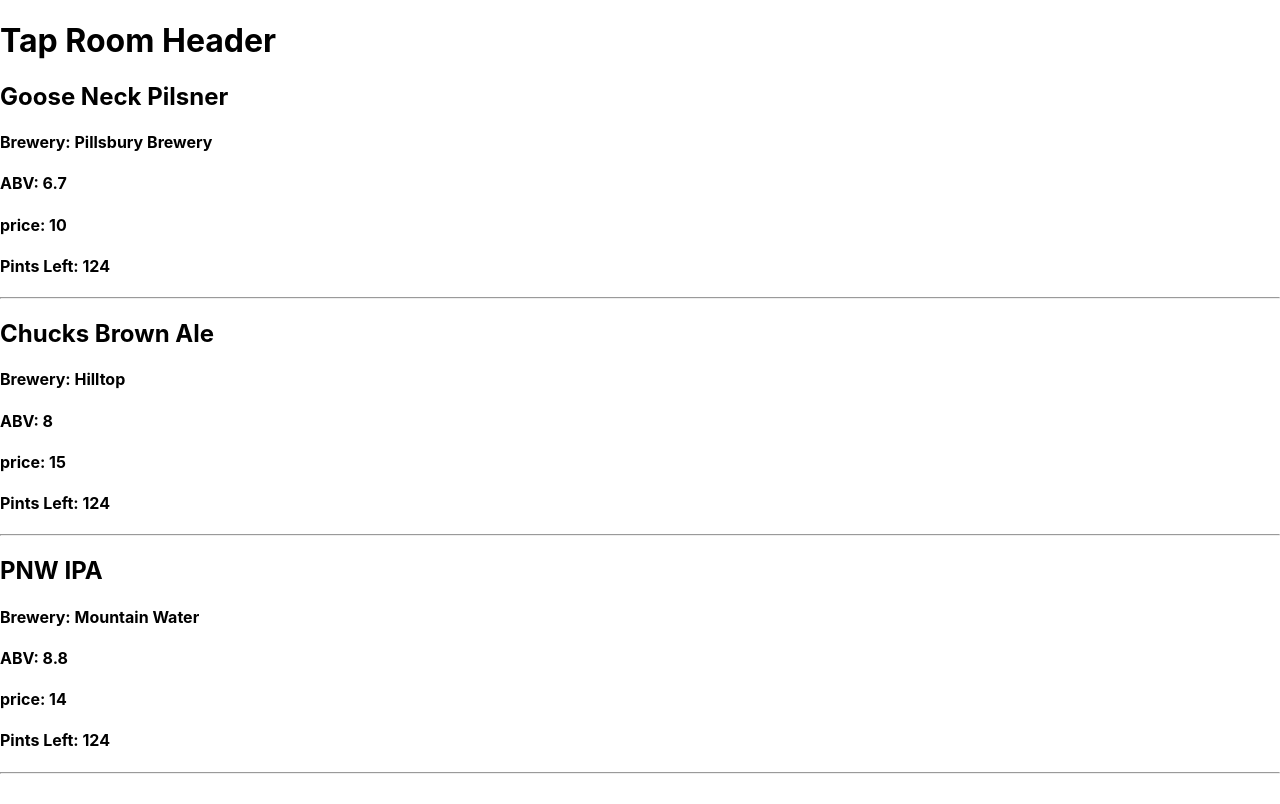
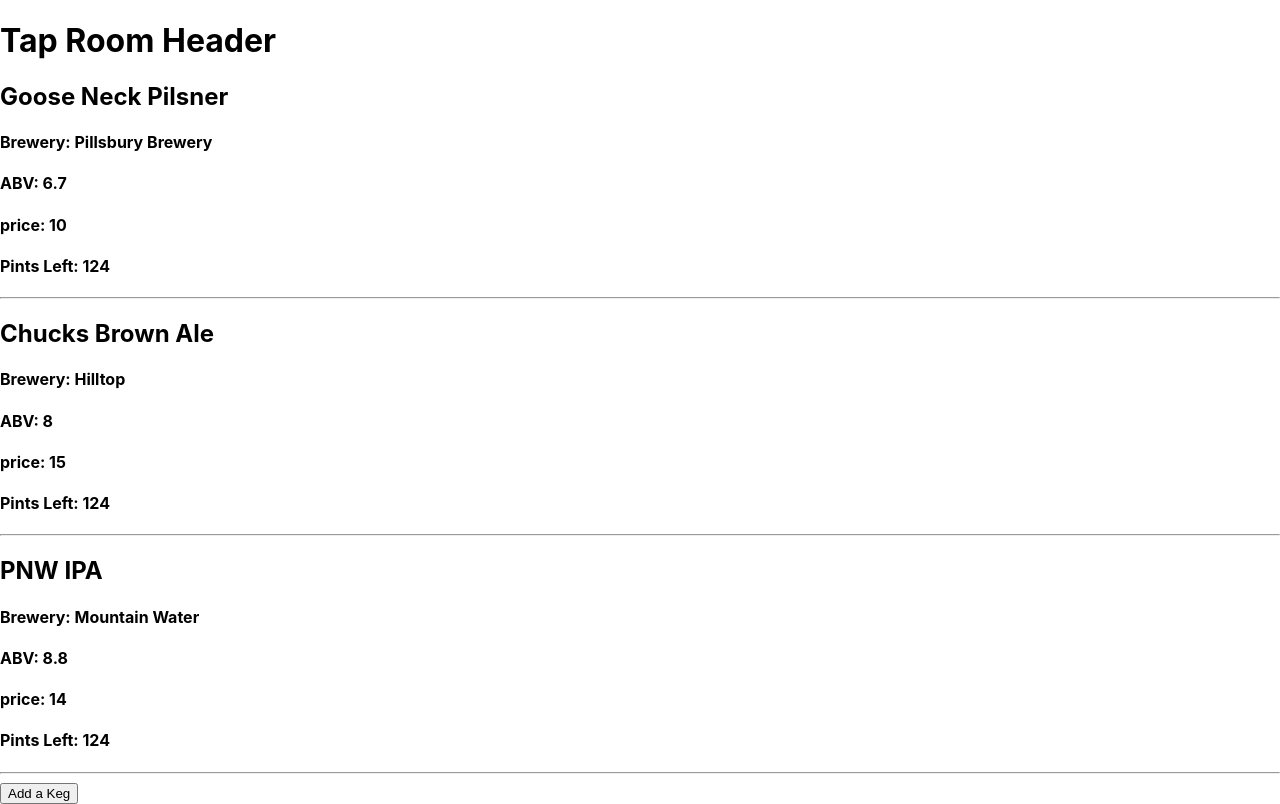
Before and after one commit to jd-fj/Tap-Room, a React (Create React App) app: page / in a window 1280 px wide. Built offline with nearby package versions, Linux system fonts and the light colour scheme.

Commit message:
Add handleClick event to toggle visible component

```diff
--- a/src/components/KegControl.js
+++ b/src/components/KegControl.js
@@ -10,17 +10,27 @@ export default class KegControl extends React.Component {
     };
   }
 
+  handleClick = () => {
+    this.setState(prevState =>({
+      formVisible: !prevState.formVisible
+    }));
+  }
+  // here we pass in state so it knows about the current state. We can use this to toggle a boolean, increment/decrement values with a counter, update the state of a game, etc.
+
   render(){
     let currentlyVisibleState = null;
+    let addKegBtn = null;
     if (this.state.formVisible){
       currentlyVisibleState = <NewKegForm />
     } else {
       currentlyVisibleState = <KegList />
+      addKegBtn = <button onClick={this.handleClick}>Add a Keg</button>
     }
 
     return(
       <>
         {currentlyVisibleState}
+        {addKegBtn}
       </>
     );
   }
```
